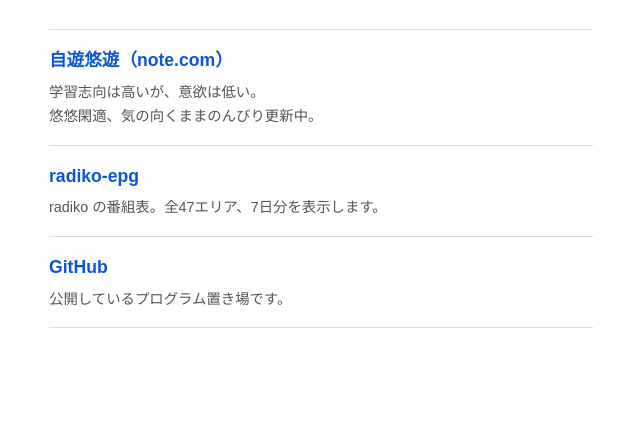
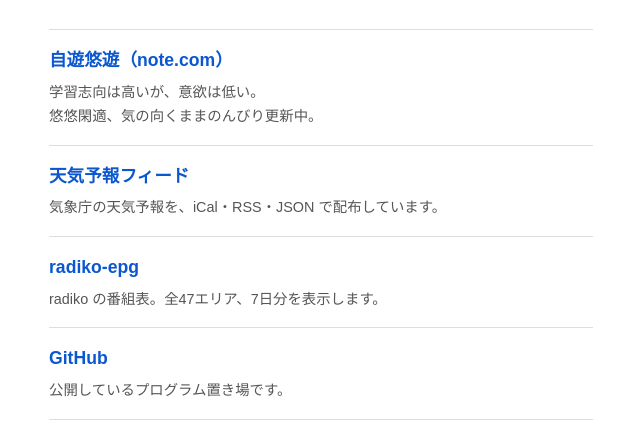
Before and after one commit to nidoneru/nidoneru.github.io, a plain HTML site: page index.html in a window 1280 px wide. Shown: the part 118-554 px from the top of the page, without its empty margins (319-959 px from the left). Drawn offline with Linux system fonts and the light colour scheme.

Commit message:
ポータルに天気予報フィードを追加

```diff
--- a/index.html
+++ b/index.html
@@ -67,6 +67,10 @@
       <p class="desc">学習志向は高いが、意欲は低い。<br>悠悠閑適、気の向くままのんびり更新中。</p>
     </li>
     <li>
+      <a href="https://nidoneru.github.io/jma-weather-feed/">天気予報フィード</a>
+      <p class="desc">気象庁の天気予報を、iCal・RSS・JSON で配布しています。</p>
+    </li>
+    <li>
       <a href="https://nidoneru.github.io/radiko-epg/">radiko-epg</a>
       <p class="desc">radiko の番組表。全47エリア、7日分を表示します。</p>
     </li>
```
